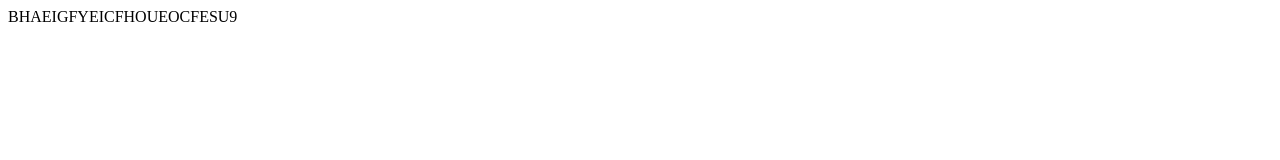
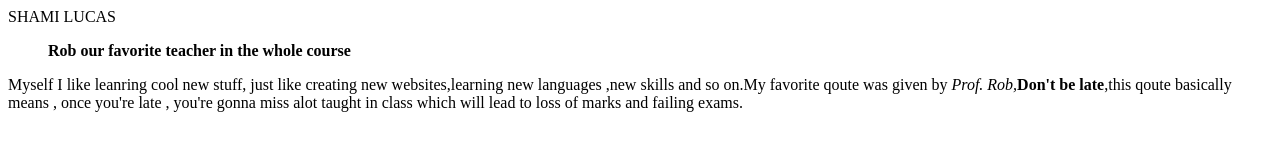
Before and after one commit to sham0087/sham0087.github.io, a plain HTML site: page html-asssignment/index.html in a window 1280 px wide. Drawn offline with Linux system fonts and the light colour scheme.

Commit message:
Assignment project

```diff
--- a/html-asssignment/index.html
+++ b/html-asssignment/index.html
@@ -1,11 +1,14 @@
 <!DOCTYPE html>
 <html lang="en">
-<head> BHAEIGFYEICFHOUEOCFESU9
+<head>SHAMI LUCAS</head>
+
+
     <meta charset="UTF-8">
     <meta name="viewport" content="width=>, initial-scale=1.0">
     <title>sham0087 HTML</title>
-</head>
+   </head>
 <body>
-
+<blockquote><strong> Rob our favorite teacher in the whole course </strong></blockquote>
+<head> Myself I like leanring cool new stuff, just like creating new websites,learning new languages ,new skills and so on.My favorite qoute was given by <i><abbr>Prof. Rob,</abbr></i><b>Don't be late</b>,this qoute basically means ,<emphasis> once you're late</emphasis> , you're gonna miss alot taught in class which will lead to loss of marks and failing exams.</head>
 </body>
 </html>
```
